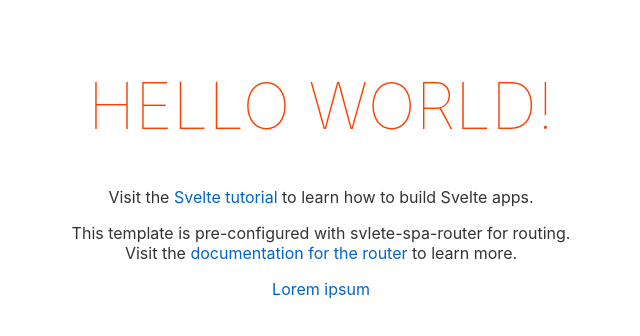
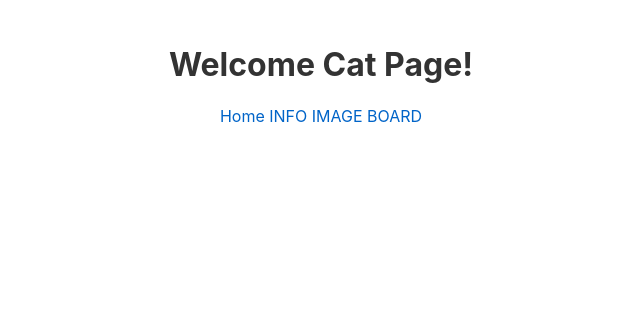
Before and after one commit to cogito1016/svelte_projects, a Svelte app in the folder hi-svelte/: page / in a window 1280 px wide. Shown: the top 336 px of the page, without its empty margins (319-959 px from the left). Built offline with nearby package versions, Linux system fonts and the light colour scheme.

Commit message:
feat: 라우팅 구조

```diff
--- a/hi-svelte/src/routes.js
+++ b/hi-svelte/src/routes.js
@@ -1,12 +1,12 @@
 import Home from "./routes/Home.svelte";
-import Lorem from "./routes/Lorem.svelte";
 import NotFound from "./routes/NotFound.svelte";
-import Exam from "./routes/Exam.svelte";
+import Info from "./routes/Info.svelte";
+import ImageBoard from "./routes/Image-Board.svelte";
 
 export default {
   "/": Home,
-  "/lorem/:repeat": Lorem,
-  "/exam": Exam,
+  "/info": Info,
+  "/image-board": ImageBoard,
   // The catch-all route must always be last
   "*": NotFound,
 };
--- a/hi-svelte/src/routes/Exam.svelte
+++ /dev/null
@@ -1 +0,0 @@
-<h1>Hello I'm Exam page!</h1>
--- a/hi-svelte/src/routes/Home.svelte
+++ b/hi-svelte/src/routes/Home.svelte
@@ -1,18 +1,6 @@
-<h1>Hello world!</h1>
-<p>Visit the <a href="https://svelte.dev/tutorial">Svelte tutorial</a> to learn how to build Svelte apps.</p>
+<h1>Welcome Cat Page!</h1>
 <p>
-    This template is pre-configured with svlete-spa-router for routing.<br/>
-    Visit the <a href="https://github.com/ItalyPaleAle/svelte-spa-router">documentation for the router</a> to learn more.
+	<a href="/">Home</a>
+    <a href="#/info">INFO</a>
+	<a href="#/image-board">IMAGE BOARD</a>
 </p>
-<p>
-    <a href="#/lorem/2">Lorem ipsum</a>
-</p>
-
-<style>
-	h1 {
-		color: #ff3e00;
-		text-transform: uppercase;
-		font-size: 4em;
-		font-weight: 100;
-	}
-</style>
--- /dev/null
+++ b/hi-svelte/src/routes/Image-Board.svelte
@@ -0,0 +1,8 @@
+<h1>Image Board</h1>
+<h2>고양이 이미지 공유 게시판</h2>
+
+<p>
+	<a href="/">Home</a>
+    <a href="#/info">INFO</a>
+    <a href="#/image-board">IMAGE BOARD</a>
+</p>
--- /dev/null
+++ b/hi-svelte/src/routes/Info.svelte
@@ -0,0 +1,12 @@
+<h1>INFO</h1>
+<h2>고양이 사이트 정보</h2>
+
+<p>
+	<a href="/">Home</a>
+    <a href="#/info">INFO</a>
+    <a href="#/image-board">IMAGE BOARD</a>
+</p>
+
+<p>고양이에 대한 컨텐츠를 다룹니다.</p>
+<p>고양이에 대한 이미지를 공유합니다.</p>
+<p>고양이에 대한 정보를 공유합니다.</p>
--- a/hi-svelte/src/routes/Lorem.svelte
+++ /dev/null
@@ -1,31 +0,0 @@
-<script>
-    export let params = {};
-
-    let repeat = 1;
-    $: {
-        repeat = 1
-        if (params && params.repeat) {
-            repeat = parseInt(params.repeat, 10)
-            if (repeat < 1) {
-                repeat = 1
-            }
-        }
-    }
-</script>
-
-<h1>Lorem ipsum</h1>
-<p>Tip: try changing the number in the URL's fragment, e.g. <code>#/lorem/4</code></p>
-{#each Array(repeat) as _}
-    <p>
-        Lorem ipsum dolor, sit amet consectetur adipisicing elit. Sed consequatur dicta, explicabo delectus, cupiditate, rem illo repellat aperiam saepe id minus ipsa. Illum libero consectetur fuga neque officia, adipisci commodi.Porro eius harum sed architecto maxime, molestiae cum ad dignissimos eum, nihil eligendi? Non quo, modi officia doloribus distinctio pariatur sed? Veniam facere beatae ipsam reprehenderit suscipit! Sequi, distinctio debitis.
-    </p>
-{/each}
-
-<style>
-	h1 {
-		color: #008cff;
-		text-transform: uppercase;
-		font-size: 4em;
-		font-weight: 100;
-	}
-</style>
```
